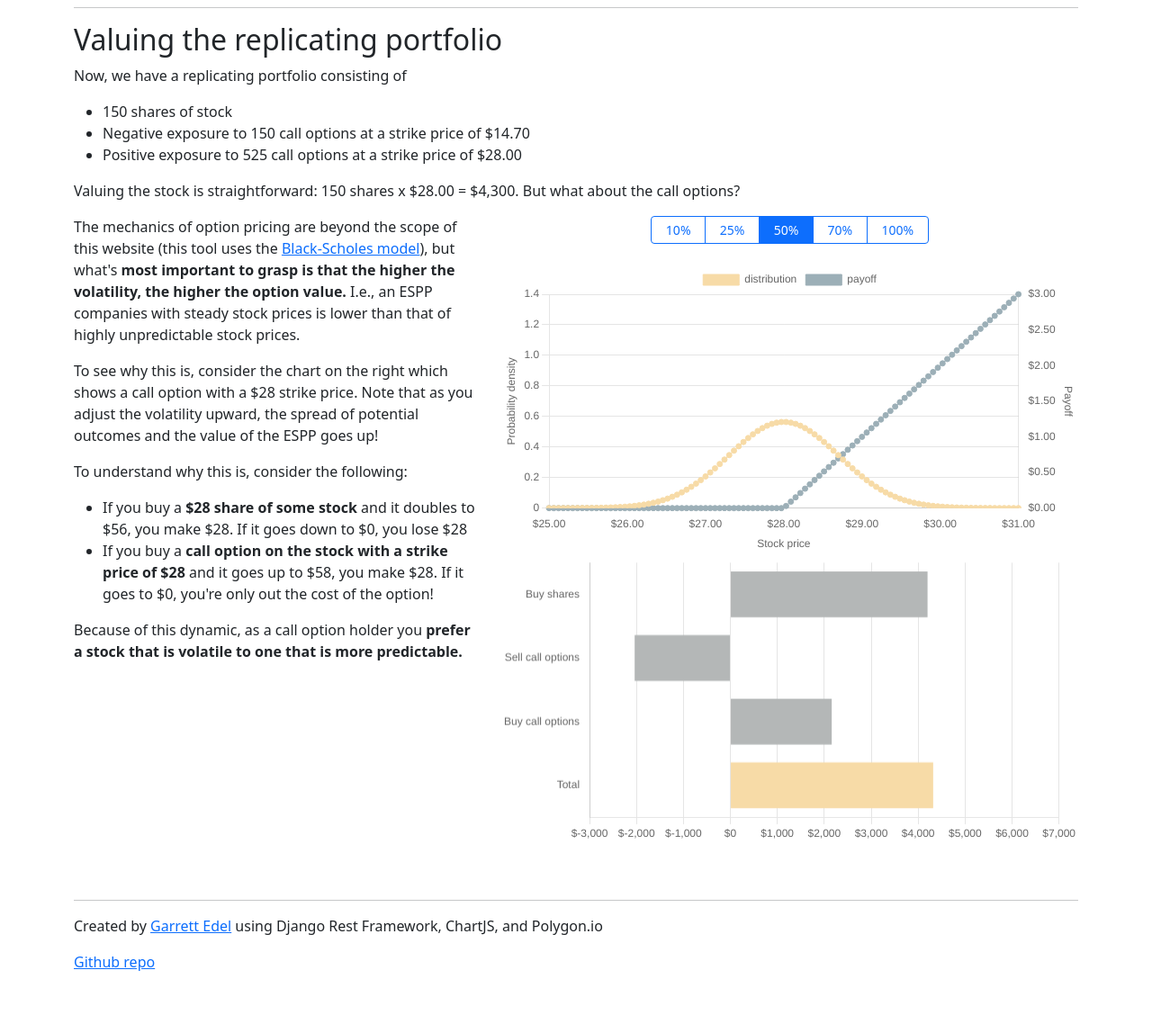
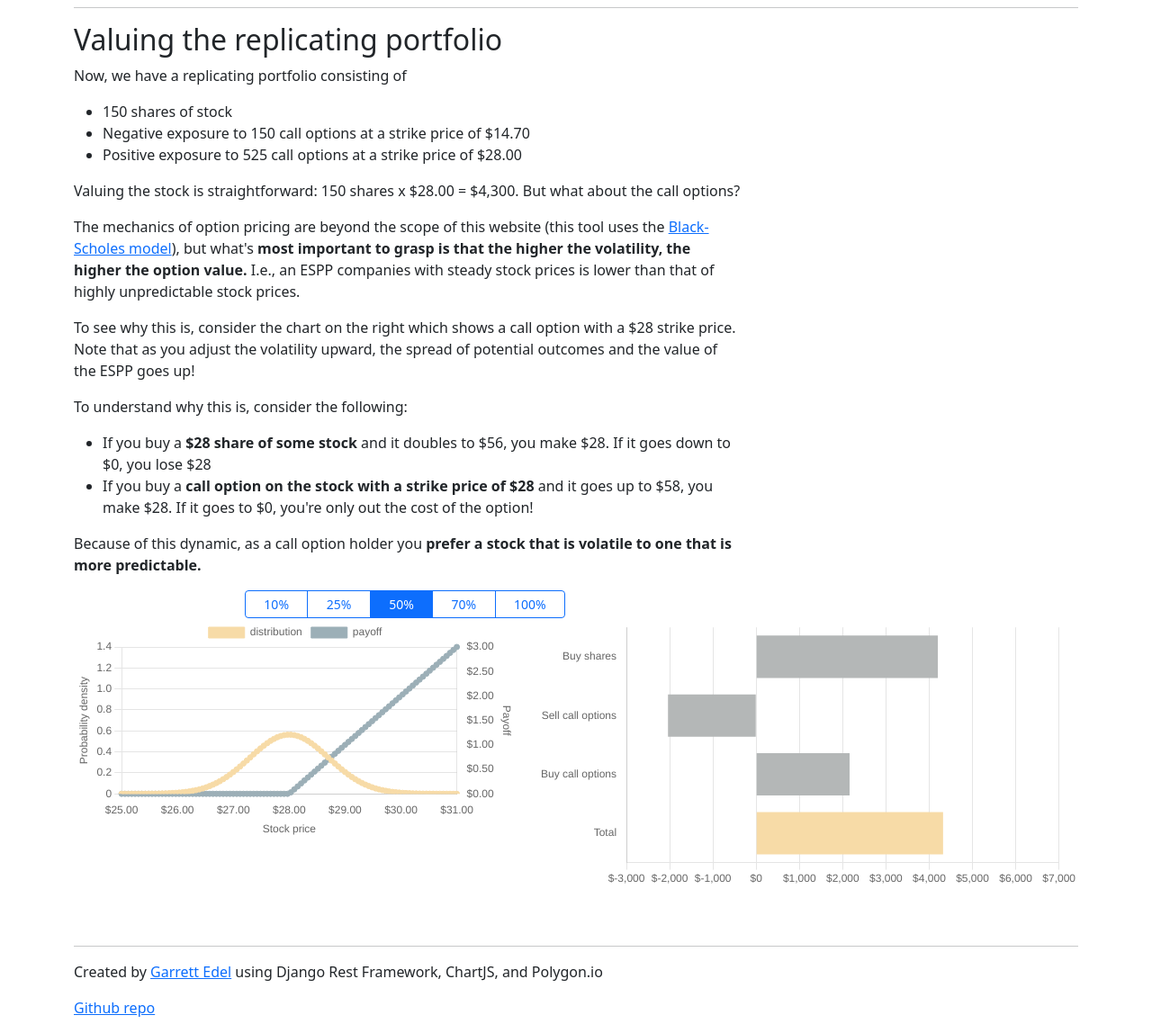
Before and after one commit to edelgm6/espp-payoff, a Django app: page / in a window 1280 px wide. Shown: the part 3191-4339 px from the top of the page at 90% size. Before the commit the page ends 4270 px from the top, so only its background shows below. Run offline with Django 3.2, Linux system fonts and the light colour scheme; data that the repository does not hold is empty.

Commit message:
Rearranged value section

```diff
--- a/templates/valuation-section.html
+++ b/templates/valuation-section.html
@@ -9,7 +9,7 @@
     Valuing the stock is straightforward: 150 shares x $28.00 = $4,300. But what about the call options?
 </p>
 <div class="row">
-    <div class="col-sm-5">
+    <div class="col-md-8">
         <p>
             The mechanics of option pricing are beyond the scope of this website
             (this tool uses the <a href="https://en.wikipedia.org/wiki/Black%E2%80%93Scholes_model">Black-Scholes model</a>),
@@ -35,8 +35,6 @@
                 </p>
             </div>
         </div>
-    </div>
-    <div class="col-md-7">
         <div class="row">
             <div class="col-md-3"></div>
             <div class="btn-group btn-group-sm col-md-6" role="group" aria-label="Basic radio toggle button group">
@@ -57,16 +55,13 @@
             </div>
             <div class="col-md-3"></div>
         </div>
-        <br>
+    </div>
+</div>
 <div class="row">
     <div class="col">
         <canvas id="volatility-chart"></canvas>
     </div>
-        </div>
-        <div class="row">
     <div class="col">
         <canvas id="value-chart" style="height: 300px"></canvas>
     </div>
 </div>
-    </div>
-</div>
```
Lines whose indentation alone changed are shown as unchanged.
